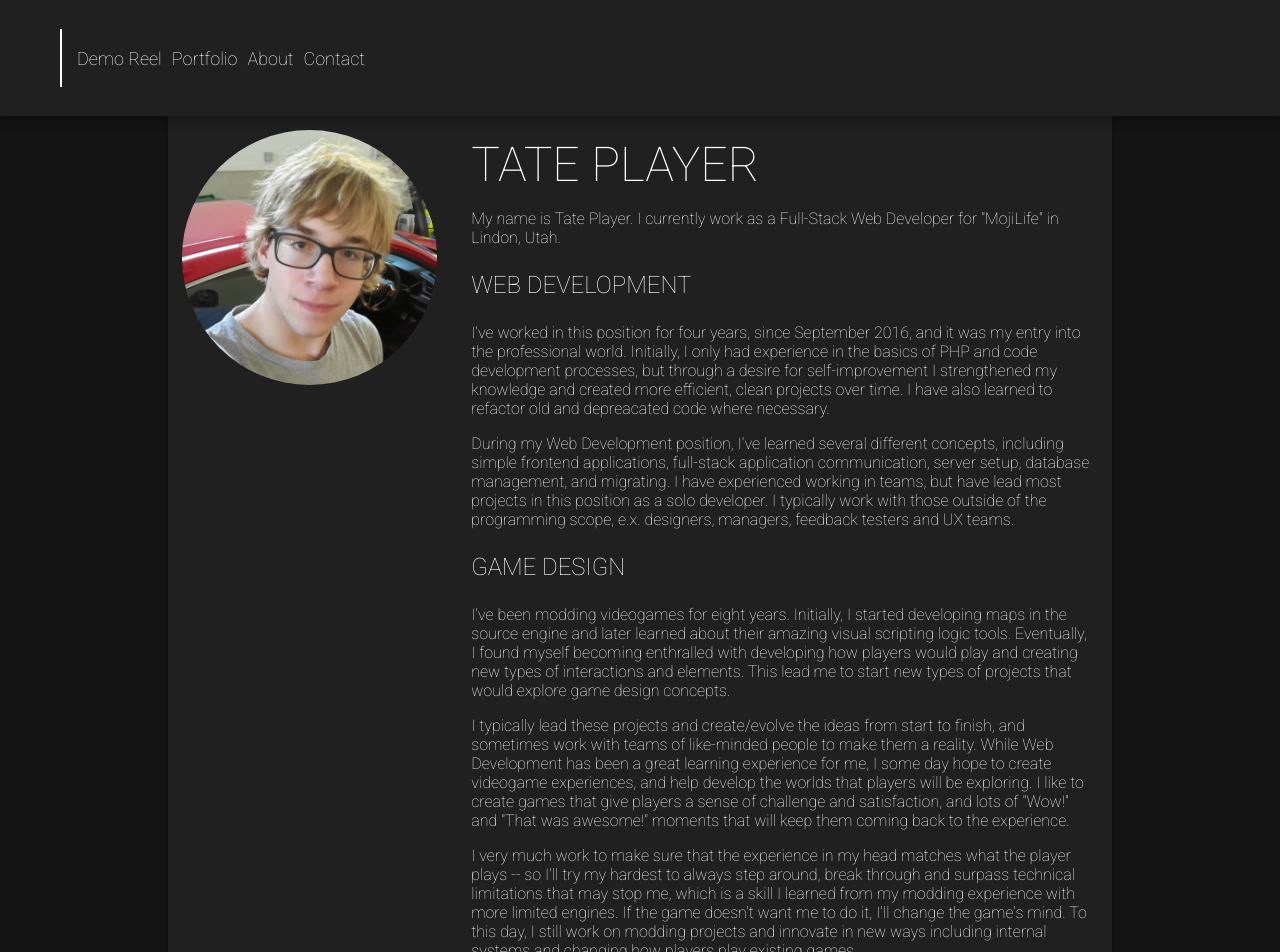
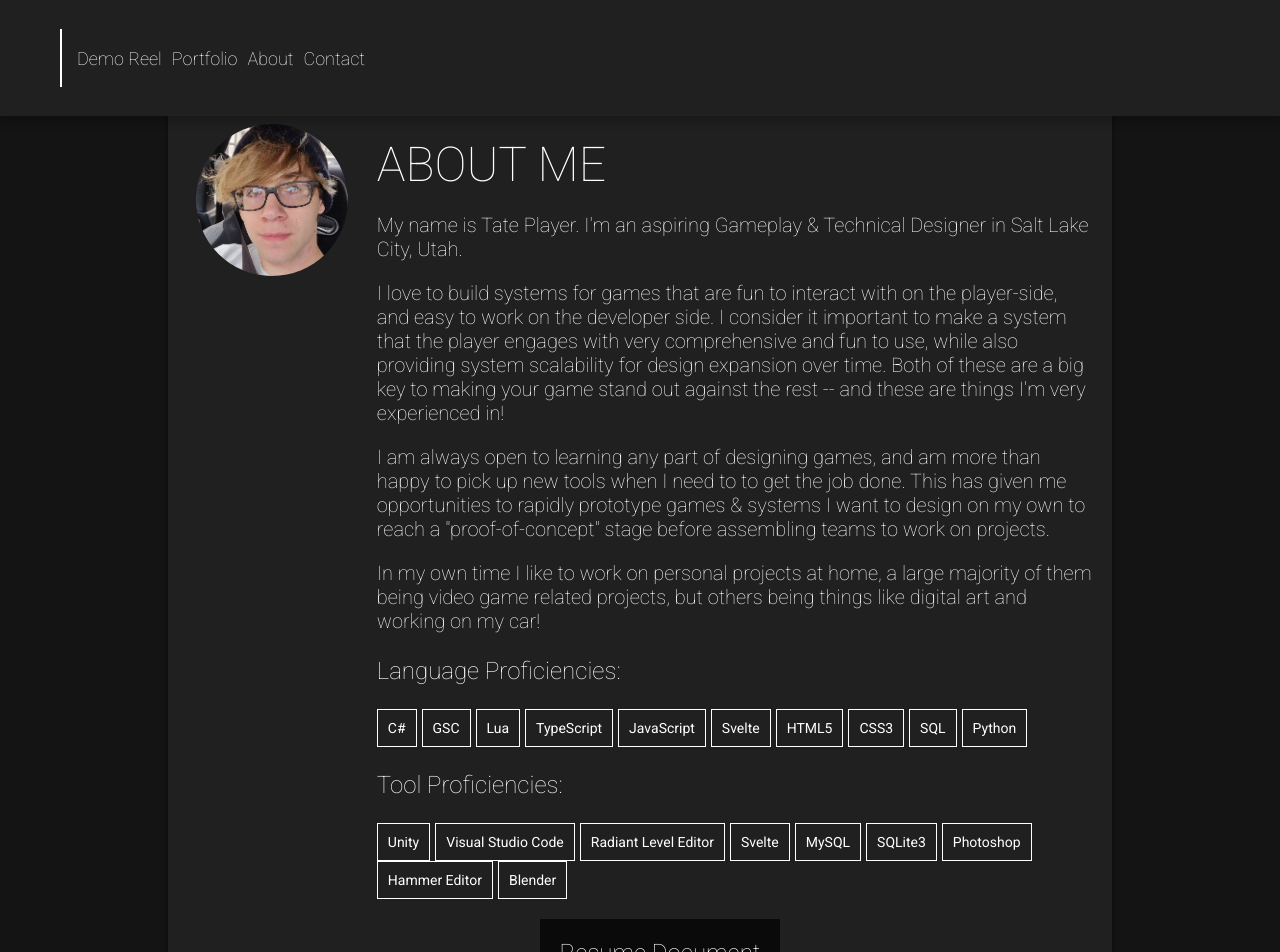
Before and after one commit to tateplayer/tatesite, a Vue app: page /about in a window 1280 px wide. Shown: the top 952 px of the page. Built offline with nearby package versions, Linux system fonts and the light colour scheme.

Commit message:
New "about me"

```diff
--- a/index.html
+++ b/index.html
@@ -9,7 +9,6 @@
     <div id="app"></div>
     <!-- built files will be auto injected -->
   </body>
-  <!-- todo: add these -->
   <!--
     Icons made by <a href="https://www.flaticon.com/authors/good-ware" title="Good Ware">Good Ware</a> from <a href="https://www.flaticon.com/" title="Flaticon"> www.flaticon.com</a>
     Icons made by <a href="https://www.flaticon.com/authors/freepik" title="Freepik">Freepik</a> from <a href="https://www.flaticon.com/" title="Flaticon"> www.flaticon.com</a>
@@ -111,6 +110,9 @@ a {
 .textmedium {
   font-size:24px;
 }
+.textsmallmed {
+  font-size:20px;
+}
 .textsmall {
   font-size:16px;
 }
--- a/src/components/About.vue
+++ b/src/components/About.vue
@@ -1,27 +1,55 @@
 <template>
     <div class="sectional">
         <div class="section-standalone">
-            <div class="horiz-3070-left">
+            <div class="horiz-left">
                 <div class="portrait-main-container">
-                    <img src="/static/about/tate-headshot-june62020.jpg" />
+                    <img src="/static/about/tate-headshot-nov302022.jpg" />
                 </div>
             </div>
-            <div class="horiz-3070-right">
-                <div style="padding:20px">
-                    <h3 class="font-roboto-thin texttitle text-white">TATE PLAYER</h3>
-                    <p class="font-roboto-thin textsmall text-white">My name is Tate Player. I currently work as a Full-Stack Web Developer for "MojiLife" in Lindon, Utah.</p>
-                    <p class="font-roboto-thin textmedium text-white">WEB DEVELOPMENT</p>
-                    <p class="font-roboto-thin textsmall text-white">I've worked in this position for four years, since September 2016, and it was my entry into the professional world. Initially, I only had experience in the basics of PHP and code development processes, but through a desire for self-improvement I strengthened my knowledge and created more efficient, clean projects over time. I have also learned to refactor old and depreacated code where necessary.</p>
-                    <p class="font-roboto-thin textsmall text-white">During my Web Development position, I've learned several different concepts, including simple frontend applications, full-stack application communication, server setup, database management, and migrating. I have experienced working in teams, but have lead most projects in this position as a solo developer. I typically work with those outside of the programming scope, e.x. designers, managers, feedback testers and UX teams.</p>
-                    <p class="font-roboto-thin textmedium text-white">GAME DESIGN</p>
-                    <p class="font-roboto-thin textsmall text-white">I've been modding videogames for eight years. Initially, I started developing maps in the source engine and later learned about their amazing visual scripting logic tools. Eventually, I found myself becoming enthralled with developing how players would play and creating new types of interactions and elements. This lead me to start new types of projects that would explore game design concepts.</p>
-                    <p class="font-roboto-thin textsmall text-white">I typically lead these projects and create/evolve the ideas from start to finish, and sometimes work with teams of like-minded people to make them a reality. While Web Development has been a great learning experience for me, I some day hope to create videogame experiences, and help develop the worlds that players will be exploring. I like to create games that give players a sense of challenge and satisfaction, and lots of "Wow!" and "That was awesome!" moments that will keep them coming back to the experience.</p>
-                    <p class="font-roboto-thin textsmall text-white">I very much work to make sure that the experience in my head matches what the player plays -- so I'll try my hardest to always step around, break through and surpass technical limitations that may stop me, which is a skill I learned from my modding experience with more limited engines. If the game doesn't want me to do it, I'll change the game's mind. To this day, I still work on modding projects and innovate in new ways including internal systems and changing how players play existing games.</p>
-                </div>
+            <div class="horiz-right">
+                <h3 class="font-roboto-thin texttitle text-white">ABOUT ME</h3>
+                <p class="font-roboto-thin textsmallmed text-white">My name is Tate Player. I'm an aspiring Gameplay & Technical Designer in Salt Lake City, Utah.</p>
+                <p class="font-roboto-thin textsmallmed text-white">I love to build systems for games that are fun to interact with on the player-side, and easy to work on the developer side.
+                    I consider it important to make a system that the player engages with very comprehensive and fun to use, while also providing system scalability for design expansion over time.
+                    Both of these are a big key to making your game stand out against the rest -- and these are things I'm very experienced in!</p>
+                <p class="font-roboto-thin textsmallmed text-white">I am always open to learning any part of designing games, and am more than happy to pick up new tools when I need to to get the job done.
+                    This has given me opportunities to rapidly prototype games & systems I want to design on my own to reach a "proof-of-concept" stage before assembling teams to work on projects.
+                </p>
+                <p class="font-roboto-thin textsmallmed text-white">
+                    In my own time I like to work on personal projects at home, a large majority of them being video game related projects, but others being things like digital art and working on my car!
+                </p>
+                <p class="font-roboto-thin textmedium text-white">
+                    Language Proficiencies:
+                </p>
+                <ul>
+                    <li>C#</li>
+                    <li>GSC</li>
+                    <li>Lua</li>
+                    <li>TypeScript</li>
+                    <li>JavaScript</li>
+                    <li>Svelte</li>
+                    <li>HTML5</li>
+                    <li>CSS3</li>
+                    <li>SQL</li>
+                    <li>Python</li>
+                </ul>
+                <p class="font-roboto-thin textmedium text-white">
+                    Tool Proficiencies:
+                </p>
+                <ul>
+                    <li>Unity</li>
+                    <li>Visual Studio Code</li>
+                    <li>Radiant Level Editor</li>
+                    <li>Svelte</li>
+                    <li>MySQL</li>
+                    <li>SQLite3</li>
+                    <li>Photoshop</li>
+                    <li>Hammer Editor</li>
+                    <li>Blender</li>
+                </ul>
             </div>
             <div class="about-links-container">
                 <a href="/static/about/tateplayer-resume-2020.pdf"><button class="about-link-button">Resume Document</button></a>
-                <router-link to="/projects" tag="button" class="about-link-button">Portfolio</router-link>
             </div>
         </div>
     </div>
@@ -34,15 +62,36 @@ export default {
 </script>
 
 <style scoped>
-    .horiz-3070-left {
+    ul {
+        list-style-type: none;
+        margin:0;
+        padding:0;
+    }
+
+    li {
+        display:inline-block;
+        border:1px solid white;
+        padding:10px;
+        color:white;
+        font-size:14px;
+        margin-right:5px;
+        font-family:"Roboto";
+    }
+    .horiz-left {
         vertical-align:top;
         display:inline-block;
-        width:30%;
+        width:20%;
+        box-sizing:border-box;
+        padding-left:20px;
     }
-    .horiz-3070-right {
+    .horiz-right {
+        box-sizing: border-box;
         vertical-align:top;
         display:inline-block;
-        width:70%;
+        width:80%;
+        padding-top:20px;
+        padding-left:20px;
+        padding-right:20px;
     }
     .portrait-main-container {
         padding:5%;
--- a/src/components/Home.vue
+++ b/src/components/Home.vue
@@ -56,7 +56,7 @@ export default {
     width:100%;
     padding-top: 56.25%;
     transition:opacity 500ms ease-in-out, transform 500ms ease-in-out;
-    box-shadow: 0px 5px 10px black;
+    box-shadow: 0px 5px 15px black;
   }
 
   .iframe {
```
Also changed, not shown: static/about/tate-headshot-nov302022.jpg (added).
